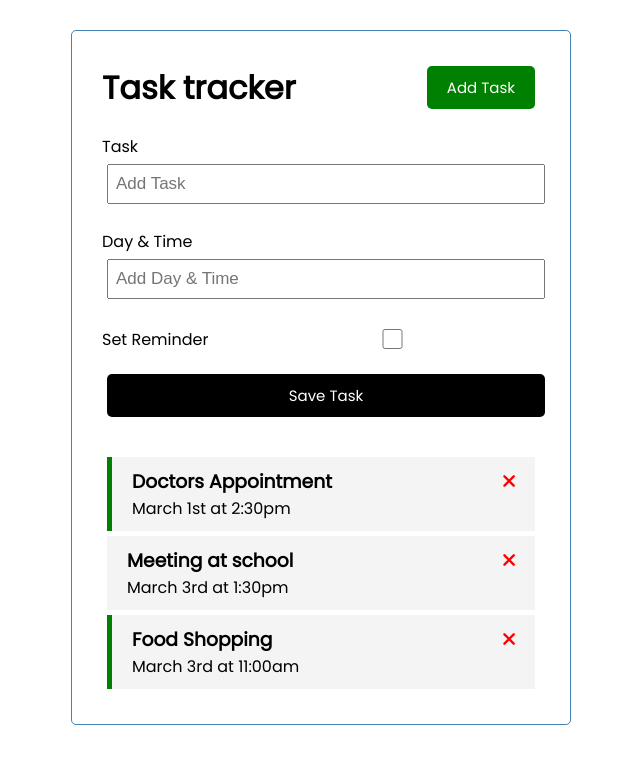
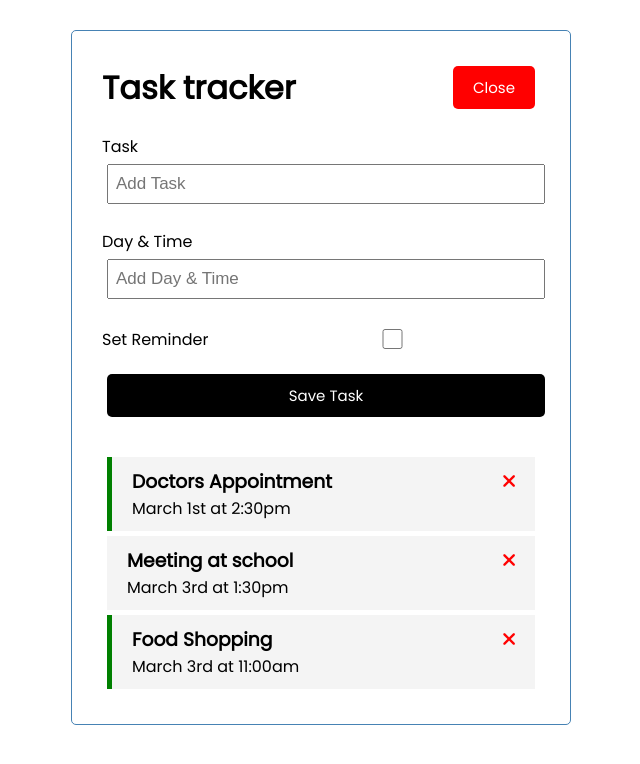
Before and after one commit to Sunil2201/vue-crash-course, a Vue app: page / in a window 1280 px wide. Both pictures are taken after a click on the button "Add Task". Shown: the top 764 px of the page, without its empty margins (319-959 px from the left). Built offline with nearby package versions, Linux system fonts and the light colour scheme.

Commit message:
refactor: toggle add task

```diff
--- a/src/App.vue
+++ b/src/App.vue
@@ -1,7 +1,13 @@
 <template>
   <div class="container">
-    <Header title="Task tracker" />
-    <AddTask @add-task="addTask"/>
+    <Header
+      @toggle-add-task="toggleAddTask"
+      title="Task tracker"
+      :showAddTask="showAddTask"
+    />
+    <div v-show="showAddTask">
+      <AddTask @add-task="addTask" />
+    </div>
     <Tasks
       @toggle-reminder="toggleReminder"
       @delete-task="deleteTask"
@@ -13,7 +19,7 @@
 <script>
 import Header from "./components/Header.vue";
 import Tasks from "./components/Tasks.vue";
-import AddTask from "./components/AddTask.vue"
+import AddTask from "./components/AddTask.vue";
 export default {
   name: "App",
   components: {
@@ -24,9 +30,13 @@ export default {
   data() {
     return {
       tasks: [],
+      showAddTask: false,
     };
   },
   methods: {
+    toggleAddTask() {
+      this.showAddTask = !this.showAddTask;
+    },
     deleteTask(id) {
       if (confirm("Are you sure?")) {
         this.tasks = this.tasks.filter((task) => task.id !== id);
@@ -37,9 +47,9 @@ export default {
         task.id === id ? { ...task, reminder: !task.reminder } : task
       );
     },
-    addTask(task){
-      this.tasks = [...this.tasks, task]
-    }
+    addTask(task) {
+      this.tasks = [...this.tasks, task];
+    },
   },
   created() {
     this.tasks = [
--- a/src/components/Button.vue
+++ b/src/components/Button.vue
@@ -13,7 +13,7 @@ export default {
   },
   methods: {
     onClick() {
-        console.log("Hey")
+        this.$emit('btn-click')
     }
   }
 };
--- a/src/components/Header.vue
+++ b/src/components/Header.vue
@@ -1,7 +1,11 @@
 <template>
   <header>
     <h1>{{ title }}</h1>
-    <Button text="Add Task" color="green" />
+    <Button
+      @btn-click="$emit('toggle-add-task')"
+      :text="showAddTask ? 'Close' : 'Add Task'"
+      :color="showAddTask ? 'red' : 'green'"
+    />
   </header>
 </template>
 
@@ -11,6 +15,7 @@ export default {
   name: "Header",
   props: {
     title: String,
+    showAddTask: Boolean,
   },
   components: {
     Button,
```
